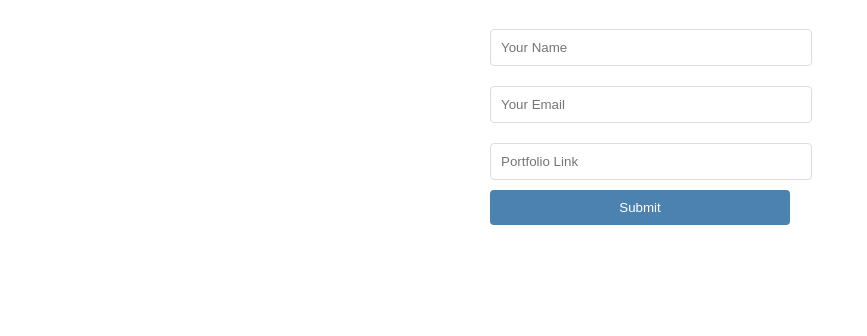
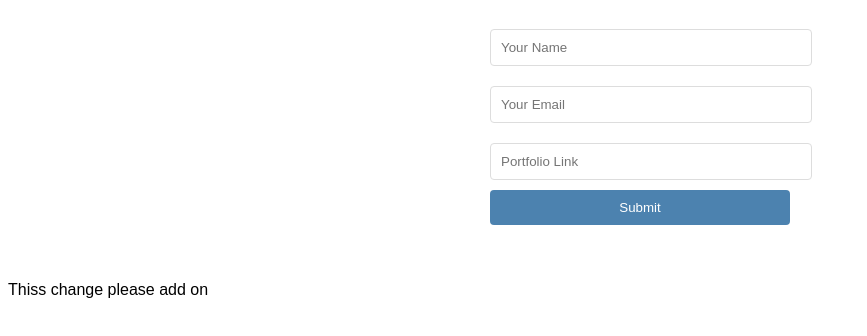
Before and after one commit to takazcao/ai-project-one, a plain HTML site: page index.html in a window 1280 px wide. Shown: the part 226-562 px from the top of the page, without its empty margins (0-867 px from the left). Drawn offline with Linux system fonts and the light colour scheme.

Commit message:
CHANGE THING

```diff
--- a/index.html
+++ b/index.html
@@ -23,7 +23,7 @@
         <!-- Add your content here -->
     </div>
     <script src="script.js"></script>
-
+    <p> Thiss change please add on </p>
 
 </body>
 </html>
```
